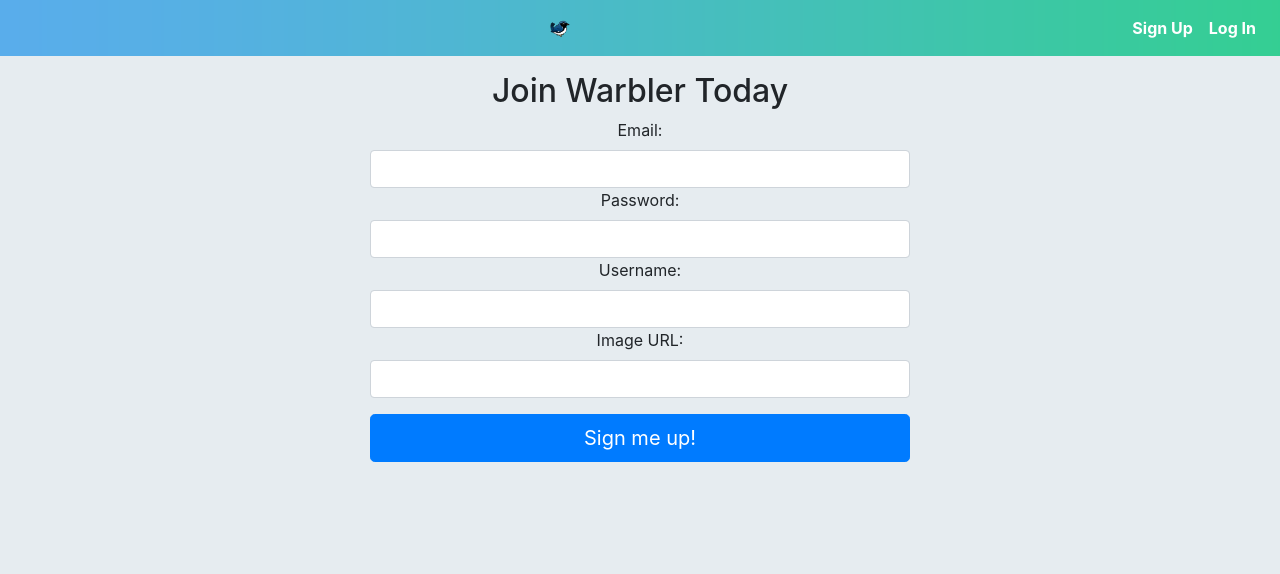
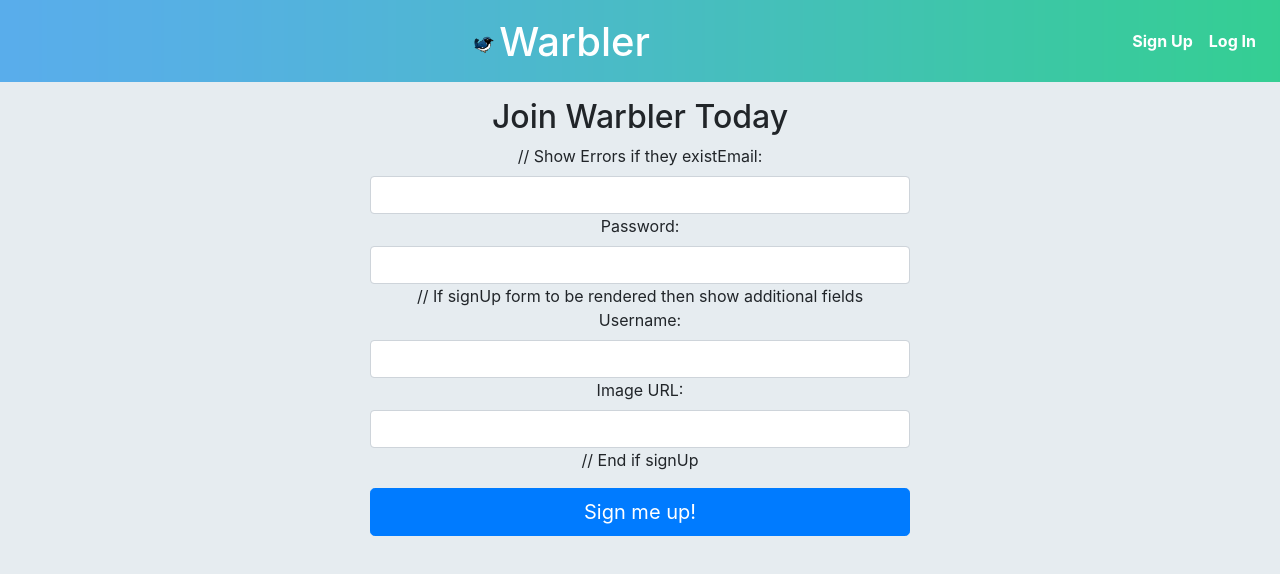
Before and after one commit to dgh500/warbler-client, a React (Create React App) app in the folder warbler-client/: page /signup in a window 1280 px wide. Shown: the top 574 px of the page. Built offline with nearby package versions, Linux system fonts and the light colour scheme.

Commit message:
adding documentation, and installed proptypes, pre-proptypes commit

```diff
--- a/warbler-client/package.json
+++ b/warbler-client/package.json
@@ -6,12 +6,13 @@
     "axios": "^0.19.0",
     "jwt-decode": "^2.2.0",
     "moment": "^2.24.0",
+    "prop-types": "^15.7.2",
     "react": "^16.12.0",
     "react-dom": "^16.12.0",
     "react-moment": "^0.9.6",
     "react-redux": "^7.1.3",
     "react-router-dom": "^5.1.2",
-    "react-scripts": "3.2.0",
+    "react-scripts": "^3.3.0",
     "redux": "^4.0.4",
     "redux-thunk": "^2.3.0"
   },
--- a/warbler-client/src/components/AuthForm.js
+++ b/warbler-client/src/components/AuthForm.js
@@ -1,7 +1,13 @@
 import React, { Component } from 'react';
-
+/**
+ * Authorisation form - used for both login and signup
+ * If props.signUp is supplied (truthy) then shows full signup form incl username and image URL
+ * If not then just the login form which is the same minus those 2 fields
+ * NB. Uses "Public Class Fields Syntax - https://babeljs.io/docs/en/babel-plugin-proposal-class-properties" to 'auto'-bind functions so they have correct THIS keyword meaning
+ */
 export default class AuthForm extends Component {
 
+  // Initialise local state
   constructor(props) {
     super(props);
     this.state = {
@@ -12,6 +18,10 @@ export default class AuthForm extends Component {
     };
   }
 
+  /**
+   * Allow React to control inputs
+   * @param {event} e - synthetic event - https://reactjs.org/docs/events.html
+   */
   handleChange = (e) => {
     this.setState({
       /*
@@ -23,9 +33,16 @@ export default class AuthForm extends Component {
     });
   };
 
+  /**
+   * Handle submit of the login / sign up form and redirect user to home page if successful
+   * @param {event} e - synthetic event - https://reactjs.org/docs/events.html
+   */
   handleSubmit = (e) => {
+    // Prevent page refresh
     e.preventDefault();
+    // Are we signing up or signing in?
     const authType = this.props.signUp ? "signup" : "signin";
+    //
     this.props.onAuth(authType, this.state).then(() => {
       this.props.history.push('/');
     })
@@ -34,11 +51,18 @@ export default class AuthForm extends Component {
     });
   }
 
-
+  // Render Page
   render() {
     const { email, username  } = this.state;
     const { heading, buttonText, signUp, errors, history, removeError } = this.props;
 
+    /**
+     * history.listen will trigger whenever a route changes - in practice this means if you either enter a bad username/password combo or
+     * don't fill in a field in signup form (or anything else that triggers an error) then the URL changes.
+     * Specifically - login - you either log in successfully in which case URL changes to "/"
+     * or - signup - you've signed up and therefore auto-logged in and ^^ triggers
+     * If neither of these things happens then URL doesn't change and error remains
+     */
     history.listen(() => {
       removeError();
     });
@@ -49,34 +73,37 @@ export default class AuthForm extends Component {
           <div className="col-md-6">
             <form onSubmit={this.handleSubmit}>
               <h2>{heading}</h2>
+              // Show Errors if they exist
               {errors.message && <div className="alert alert-danger">{errors.message}</div>}
               <label htmlFor="email">Email:</label>
               <input className="form-control" id="email" name="email" type="text"
-              onChange={this.handleChange} value={email} />
+                onChange={this.handleChange}
+                value={email} />
 
               <label htmlFor="password">Password:</label>
               <input className="form-control" id="password" name="password" type="password"
-              onChange={this.handleChange} />
+                onChange={this.handleChange} />
 
+              // If signUp form to be rendered then show additional fields
               {signUp && (
                   <div>
                   <label htmlFor="username">Username:</label>
                   <input className="form-control" id="username" name="username" type="text"
-                  onChange={this.handleChange} value={username} />
+                    onChange={this.handleChange}
+                    value={username} />
 
                   <label htmlFor="image-url">Image URL:</label>
                   <input className="form-control" id="image-url" name="profileImageUrl" type="text"
-                  onChange={this.handleChange} />
+                    onChange={this.handleChange} />
                   </div>
-              )}
-                <button type="submit" className="btn btn-primary btn-block btn-lg mt-3">
-                  {buttonText}
-                </button>
+              )} // End if signUp
+              <button type="submit" className="btn btn-primary btn-block btn-lg mt-3">
+                {buttonText}
+              </button>
             </form>
           </div>
         </div>
       </div>
     );
   }
-
 }
--- a/warbler-client/src/components/UserAside.js
+++ b/warbler-client/src/components/UserAside.js
@@ -5,12 +5,14 @@ const UserAside = ({ profileImageUrl, username }) => (
   <aside className="col-sm-2">
     <div className="panel panel-default">
       <div className="panel-body">
+        <h2>{username}</h2>
         <img
         src={profileImageUrl || DefaultProfileImg}
-        alt="{username}"
+        alt={username}
         width="200"
         height="200"
-        className="img-thumb" />
+        className="img-thumb"
+        id="userAsideImg" />
       </div>
     </div>
   </aside>
--- a/warbler-client/src/containers/Navbar.js
+++ b/warbler-client/src/containers/Navbar.js
@@ -18,6 +18,7 @@ class Navbar extends Component {
           <div className="navbar-header">
             <Link to="/" className="navbar-brand">
               <img src={Logo} alt="Warbler Home" />
+              <h1>Warbler</h1>
               </Link>
             </div>
             {this.props.currentUser.isAuthenticated ? (
--- a/warbler-client/src/index.css
+++ b/warbler-client/src/index.css
@@ -6,6 +6,12 @@ body {
 
 .navbar {
   margin-bottom: 1rem;
+}
+
+.navbar h1 {
+  display: inline-block;
+  position: relative;
+  top: 5px;
 }
 
 .navbar a {
@@ -85,3 +91,15 @@ a.btn.btn-danger:hover {
 .navbar-header {
 margin: 0 auto;
 }
+
+#userAsideImg {
+  border-radius: 50%;
+}
+aside {
+  min-width: 250px;
+  text-align: center;
+}
+aside h2:before {
+  content: "@";
+  font-size: 1.1rem;
+}
--- a/warbler-client/src/store/reducers/errors.js
+++ b/warbler-client/src/store/reducers/errors.js
@@ -1,5 +1,7 @@
 import { ADD_ERROR, REMOVE_ERROR } from '../actionTypes';
-
+/*
+ * The errors reducer is used to either add or remove a message from state
+ */
 export default (state = { message: null }, action) => {
   switch (action.type) {
     case ADD_ERROR:
--- a/warbler-client/src/store/reducers/index.js
+++ b/warbler-client/src/store/reducers/index.js
@@ -2,6 +2,7 @@ import { combineReducers } from 'redux';
 import currentUser from './currentUser';
 import errors from './errors';
 import messages from './messages';
+
 
 const rootReducer = combineReducers({
   currentUser,
```
Also changed, not shown: warbler-client/src/services/api.js (+7 -2 lines), warbler-client/src/store/actions/auth.js (+22 -1 lines), warbler-client/src/store/actions/messages.js (+13 -0 lines), warbler-client/src/store/reducers/currentUser.js (+9 -0 lines), 2 other files (tests, documents, lock files or other folders).
